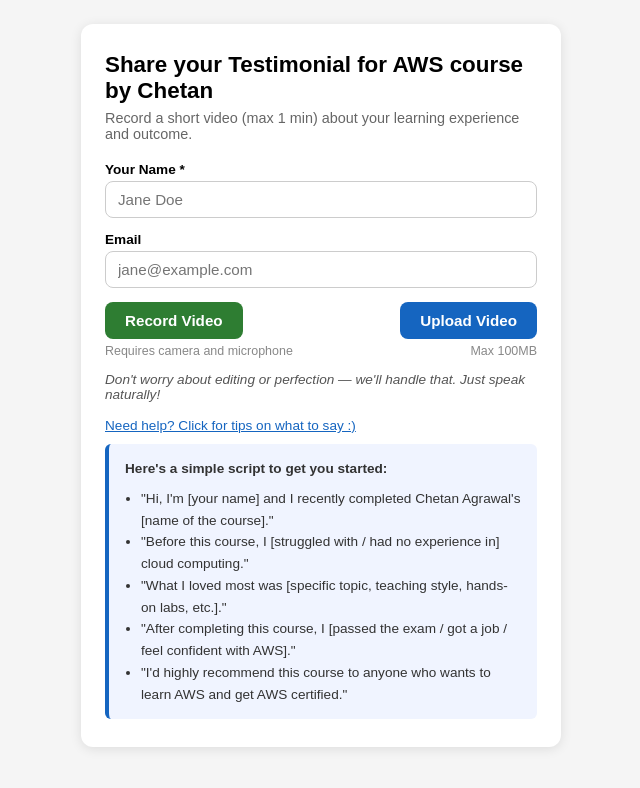
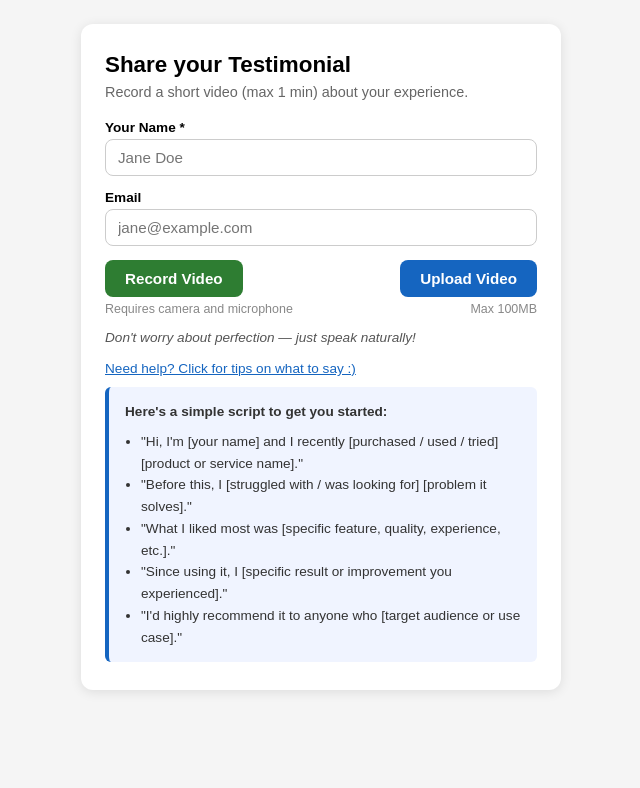
Before and after one commit to awswithchetan/aws-solution-video-testimonial, a plain HTML site: page frontend/index.html in a window 1280 px wide. Both pictures are taken after a click on the element "Need help? Click for tips on what to say :)". Shown: the whole page, without its empty margins (319-959 px from the left). Drawn offline with Linux system fonts and the light colour scheme.

Commit message:
Make frontend generic: remove course-specific content and tips

```diff
--- a/frontend/index.html
+++ b/frontend/index.html
@@ -40,8 +40,8 @@
 <body>
 <div class="card">
   <div id="form-section">
-    <h1>Share your Testimonial for AWS course by Chetan</h1>
-    <p class="sub">Record a short video (max 1 min) about your learning experience and outcome.</p>
+    <h1>Share your Testimonial</h1>
+    <p class="sub">Record a short video (max 1 min) about your experience.</p>
 
     <label for="name">Your Name *</label>
     <input id="name" type="text" placeholder="Jane Doe" required />
@@ -79,16 +79,16 @@
     <button id="backBtn" class="btn btn-secondary" style="display:none">← Back</button>
     <div id="progressBar"><div id="progressFill"></div></div>
     <div id="status"></div>
-    <p style="margin-top:14px;font-size:0.85rem;color:#555;"><em>Don't worry about editing or perfection — we'll handle that. Just speak naturally!</em></p>
+    <p style="margin-top:14px;font-size:0.85rem;color:#555;"><em>Don't worry about perfection — just speak naturally!</em></p>
     <span class="tip-link" onclick="document.getElementById('tipBox').style.display = document.getElementById('tipBox').style.display === 'block' ? 'none' : 'block'">Need help? Click for tips on what to say :)</span>
     <div class="tip-box" id="tipBox">
       <strong>Here's a simple script to get you started:</strong>
       <ul>
-        <li>"Hi, I'm [your name] and I recently completed Chetan Agrawal's [name of the course]."</li>
-        <li>"Before this course, I [struggled with / had no experience in] cloud computing."</li>
-        <li>"What I loved most was [specific topic, teaching style, hands-on labs, etc.]."</li>
-        <li>"After completing this course, I [passed the exam / got a job / feel confident with AWS]."</li>
-        <li>"I'd highly recommend this course to anyone who wants to learn AWS and get AWS certified."</li>
+        <li>"Hi, I'm [your name] and I recently [purchased / used / tried] [product or service name]."</li>
+        <li>"Before this, I [struggled with / was looking for] [problem it solves]."</li>
+        <li>"What I liked most was [specific feature, quality, experience, etc.]."</li>
+        <li>"Since using it, I [specific result or improvement you experienced]."</li>
+        <li>"I'd highly recommend it to anyone who [target audience or use case]."</li>
       </ul>
     </div>
   </div>
```
